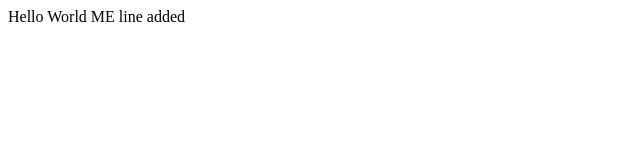
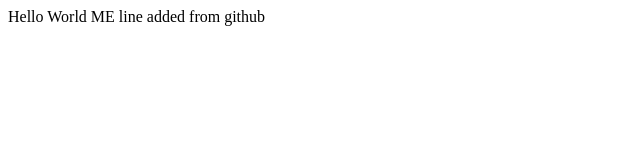
Before and after one commit to rajeshwari-star/github-lecture2, a plain HTML site: page index.html in a window 1280 px wide. Shown: the whole page, without its empty margins (0-640 px from the left). Drawn offline with Linux system fonts and the light colour scheme.

Commit message:
Update from github

```diff
--- a/index.html
+++ b/index.html
@@ -4,6 +4,6 @@
     <title>Page Title</title>
 </head>
 <body>
-    Hello World ME line added
+    Hello World ME line added from github
 </body>
 </html>
```
